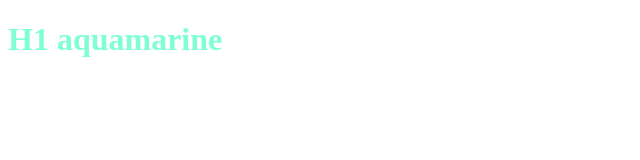
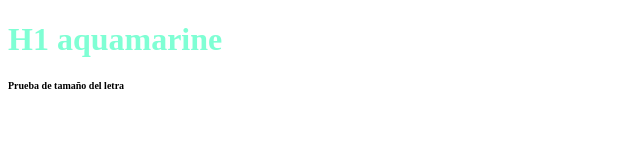
Before and after one commit to ricdomSV/KodigoWebFE-6, a plain HTML site: page Week1/Class2/Ejercicio1.html in a window 1280 px wide. Shown: the whole page, without its empty margins (0-640 px from the left). Drawn offline with Linux system fonts and the light colour scheme.

Commit message:
Prueba de X small

```diff
--- a/Week1/Class2/Ejercicio1.html
+++ b/Week1/Class2/Ejercicio1.html
@@ -11,6 +11,7 @@
         H1 aquamarine
 
     </h1>
+    <h1 style="font-size: x-small;"> Prueba de tamaño del letra</h1>
 <div id="Menu"></div>
 <div id="Menu2"></div>
 <div id="Menu3"></div>
```
